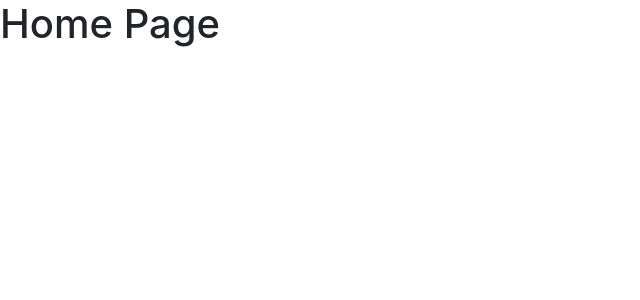
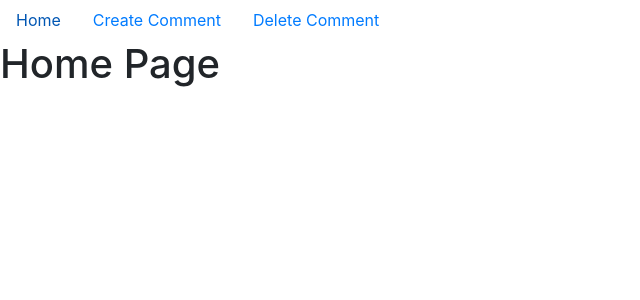
Before and after one commit to El-Mercia/corrige-exo-3, a React (Create React App) app in the folder corrige-exo-3/: page / in a window 1280 px wide. Shown: the top 300 px of the page, without its empty margins (0-640 px from the left). Built offline with nearby package versions, Linux system fonts and the light colour scheme.

Commit message:
add Navigation.js

```diff
--- a/corrige-exo-3/src/App.js
+++ b/corrige-exo-3/src/App.js
@@ -5,7 +5,7 @@ import {
   Route,
 } from 'react-router-dom';
 
-
+import Navigation from './components/Navigation';
 
 import Home          from './pages/Home';
 import CreateComment from './pages/CreateComment';
@@ -15,7 +15,7 @@ import NotFound      from './pages/NotFound';
 const App = () => {
   return (
     <Router>
-
+     <Navigation />
       <Switch>
         <Route exact path="/"          component={Home}          />
         <Route path="/comments/create" component={CreateComment} />
--- /dev/null
+++ b/corrige-exo-3/src/components/Navigation.js
@@ -0,0 +1,27 @@
+import React from 'react';
+import { Link } from 'react-router-dom';
+import Nav from 'react-bootstrap/Nav';
+
+const Navigation = () => {
+    return (
+        <Nav>
+            <Nav.Item>
+                <Nav.Link as={Link}  to="/">
+                    Home
+                </Nav.Link>
+            </Nav.Item>
+            <Nav.Item>
+                <Nav.Link as={Link} to="/comments/create">
+                    Create Comment
+                </Nav.Link>
+            </Nav.Item>
+            <Nav.Item>
+                <Nav.Link as={Link} to="/comments/delete">
+                    Delete Comment
+                </Nav.Link>
+            </Nav.Item>
+        </Nav>
+    );
+}
+
+export default Navigation;
```
